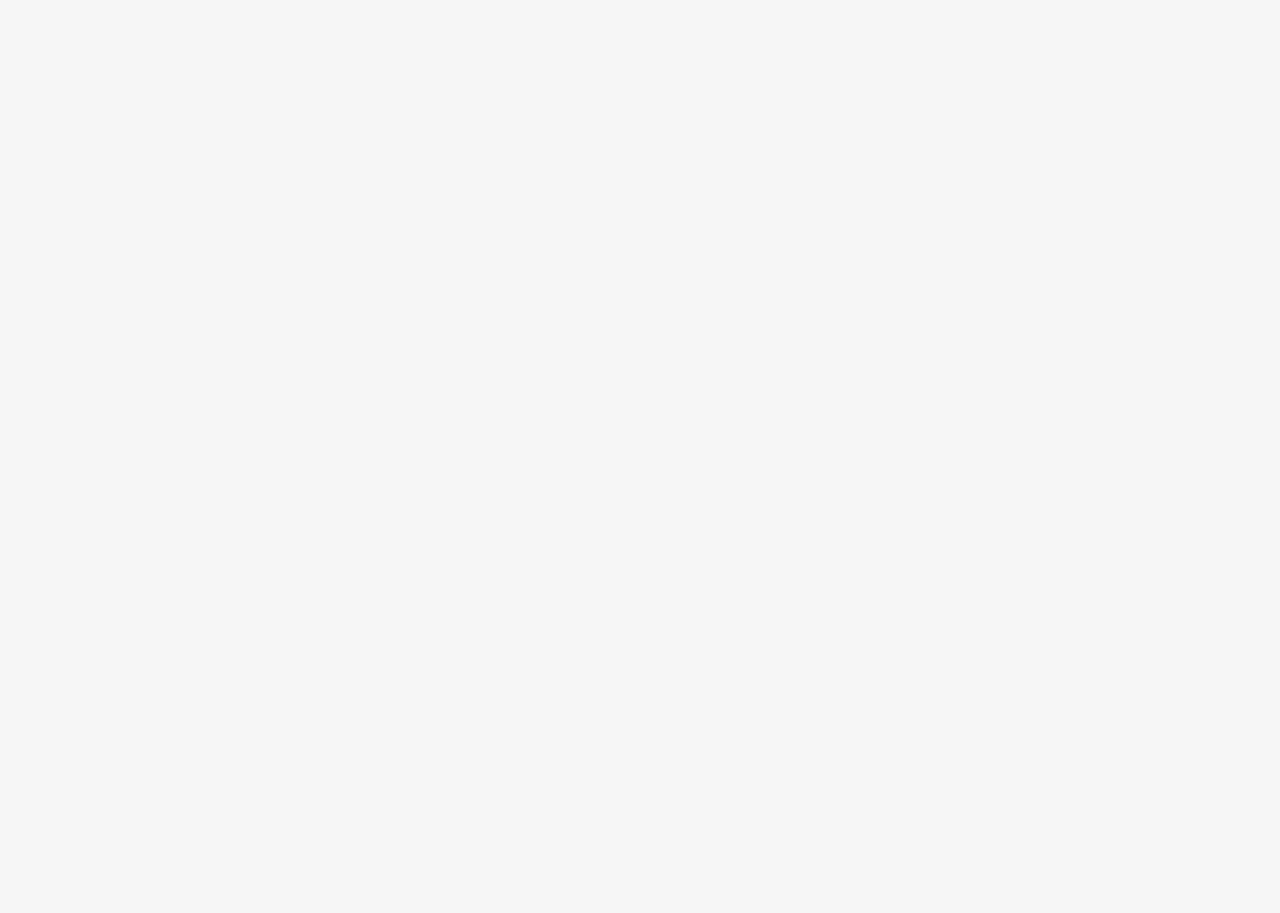
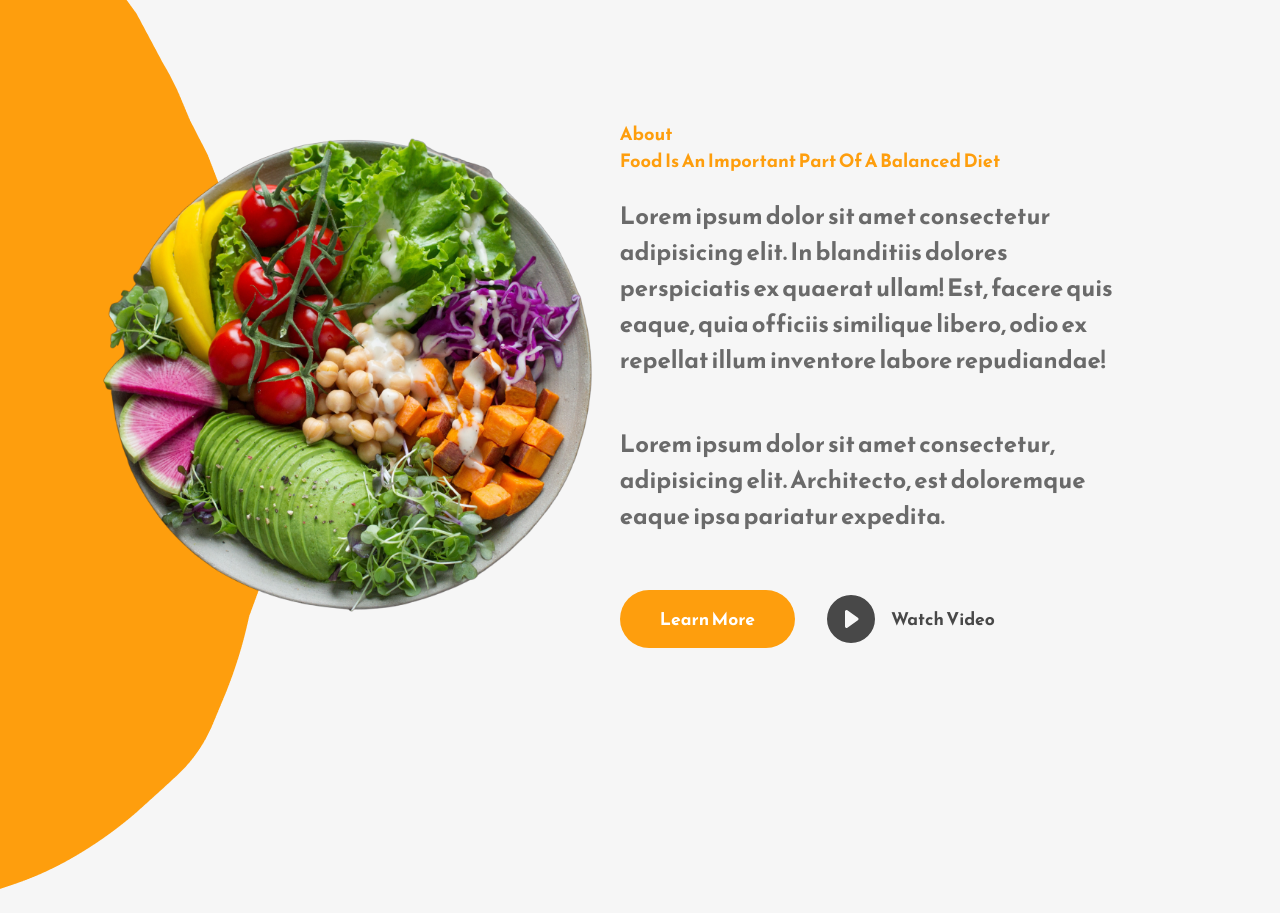
Before and after one commit to Dhack99/Foodie, a React (Create React App) app in the folder foodie/: page / in a window 1280 px wide. Shown: the part 1200-2113 px from the top of the page. Before the commit the page ends 1000 px from the top, so only its background shows below. Built offline with nearby package versions, Linux system fonts and the light colour scheme.

Commit message:
done with about component

```diff
--- a/foodie/src/App.js
+++ b/foodie/src/App.js
@@ -1,10 +1,12 @@
 import './App.css';
 import Home from "./Components/Home"
+import About from './Components/About';
 
  function App() {
   return (
     <div className="App">
     <Home/>
+    <About/>
     </div>
   );
 }
--- /dev/null
+++ b/foodie/src/Components/About.js
@@ -0,0 +1,39 @@
+import AboutBackground from "../Assets/about-background.png"
+import AboutBackgroundImage from "../Assets/about-background-image.png"
+import { BsFillPlayCircleFill } from "react-icons/bs"
+
+const About = () => {
+  return (
+    <div className="about-section-container">
+        <div className="about-background-image-container">
+            <img src = {AboutBackground} alt=""/>
+        </div>
+        <div className="about-section-image-container">
+            <img src={AboutBackgroundImage} alt=""/>
+        </div>
+        <div className="about-section-text-container">
+            <p className="primary-subheading">About</p>
+            <h1 className="primary-subheading">
+                Food Is An Important Part Of A Balanced Diet
+            </h1>
+            <p className="primary-text">
+                Lorem ipsum dolor sit amet consectetur adipisicing elit. In blanditiis dolores perspiciatis ex quaerat ullam! Est, facere quis eaque, quia officiis similique libero, odio ex repellat illum inventore labore repudiandae!
+            </p>
+            <p className="primary-text">
+                Lorem ipsum dolor sit amet consectetur, adipisicing elit. Architecto, est doloremque eaque ipsa pariatur expedita.
+            </p>
+            <div className="about-buttons-container">
+                <button className="secondary-button">Learn More</button>
+                 <button className="watch-video-button">
+                    {" "}
+                    <BsFillPlayCircleFill/> Watch Video
+                 </button>
+            </div>
+
+
+        </div>
+    </div>
+  )
+}
+
+export default About
```
